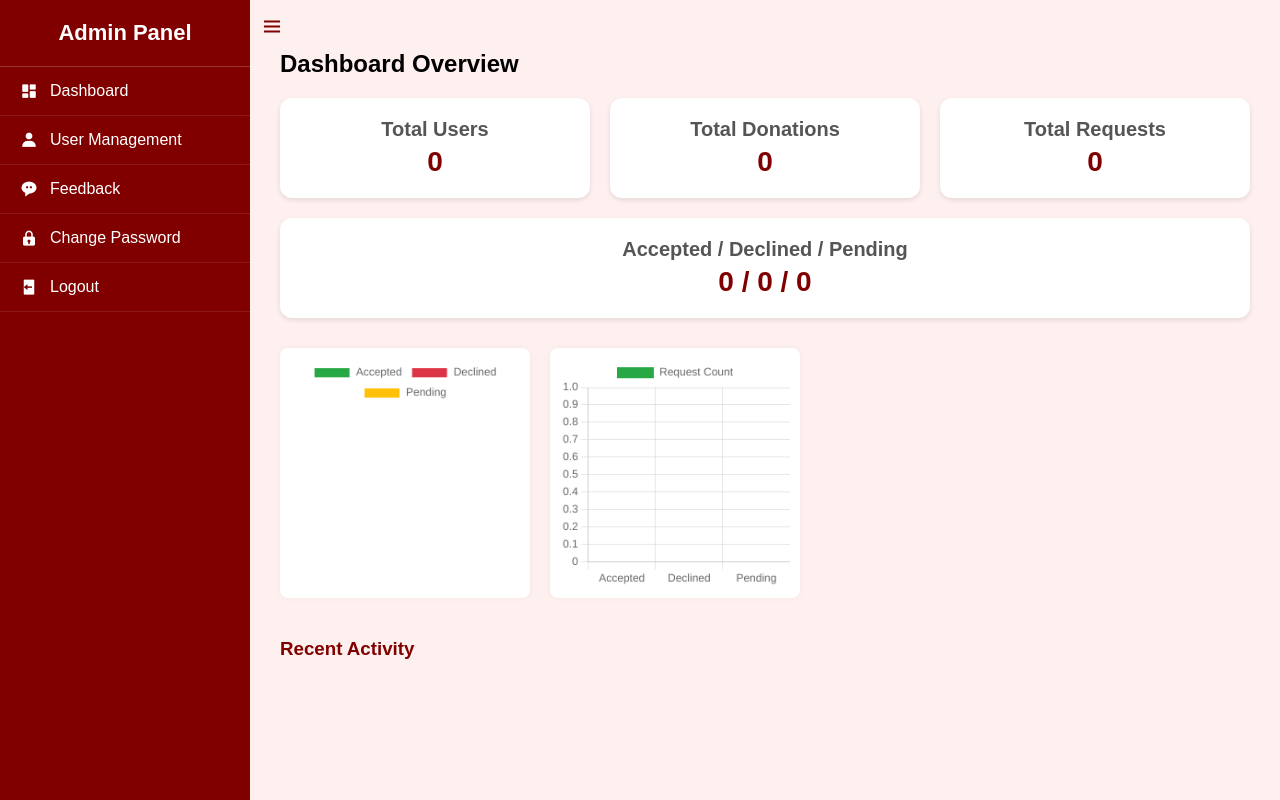
After one commit to SaniyaJadhwani/DonateDilKholKe, a PHP site: page /admin_dashboard.php in a window 1280 px wide. The commit adds this page. Run offline with PHP 8.4, Linux system fonts and the light colour scheme; the visitor is signed in with stand-in values (Sample User, id 1); data that the repository does not hold is empty.

Commit message:
final commit

```diff
--- a/AdminLogin.php
+++ b/AdminLogin.php
@@ -1,5 +1,7 @@
 <?php
-if(isset($_POST['login-btn'])) {
+session_start(); // ✅ Start the session at the top
+
+if (isset($_POST['login-btn'])) {
     $uname = filter_input(INPUT_POST, 'uname');
     $pass = filter_input(INPUT_POST, 'pass');
     $c = 0;
@@ -13,6 +15,7 @@ if(isset($_POST['login-btn'])) {
         if ($result->num_rows > 0) {
             while ($row = $result->fetch_assoc()) {
                 if ($row["Username"] == $uname && $row["Password"] == $pass) {
+                    $_SESSION['admin_username'] = $uname; // ✅ Store admin login session
                     echo "<script>alert('Welcome Admin')</script>";
                     $c++;
                     echo "<script>window.location.href='admin_users.php';</script>";
--- /dev/null
+++ b/admin_dashboard.php
@@ -0,0 +1,206 @@
+<?php
+session_start();
+if (!isset($_SESSION['admin_username'])) {
+    header("Location: admin_login.php");
+    exit();
+}
+$con = new mysqli("localhost", "root", "", "donate_dilkholke");
+
+// Get total stats
+$totalUsers = $con->query("SELECT COUNT(*) AS total FROM users")->fetch_assoc()['total'];
+$totalDonations = $con->query("SELECT COUNT(*) AS total FROM donation_items")->fetch_assoc()['total'];
+$totalRequests = $con->query("SELECT COUNT(*) AS total FROM request")->fetch_assoc()['total'];
+
+// Request status breakdown
+$accepted = $con->query("SELECT COUNT(*) AS total FROM request WHERE status = 'Accepted'")->fetch_assoc()['total'];
+$declined = $con->query("SELECT COUNT(*) AS total FROM request WHERE status = 'Declined'")->fetch_assoc()['total'];
+$pending = $con->query("SELECT COUNT(*) AS total FROM request WHERE status = 'Pending'")->fetch_assoc()['total'];
+
+// Recent activity
+$recentActivity = $con->query("
+    SELECT r.RecieverName, r.DonorName, d.Item, r.Status, r.RequestId
+    FROM request r
+    JOIN donation_items d ON r.DonationId = d.DonationId
+    ORDER BY r.RequestId DESC LIMIT 5
+");
+?>
+<!DOCTYPE html>
+<html lang="en">
+<head>
+    <meta charset="UTF-8">
+    <title>Admin Dashboard</title>
+    <script src="https://cdn.jsdelivr.net/npm/chart.js"></script>
+    <link href="https://unpkg.com/boxicons@2.1.4/css/boxicons.min.css" rel="stylesheet">
+    <style>
+        body {
+            font-family: 'Poppins', sans-serif;
+            background: #f9f9f9;
+            margin: 0;
+        }
+
+        .main-content {
+            margin-left: 250px;
+            padding: 30px;
+        }
+
+        .cards {
+            display: flex;
+            flex-wrap: wrap;
+            gap: 20px;
+            margin-bottom: 30px;
+        }
+
+        .card {
+            background: #fff;
+            padding: 20px;
+            border-radius: 12px;
+            box-shadow: 0 2px 5px rgba(0,0,0,0.1);
+            flex: 1;
+            min-width: 220px;
+            text-align: center;
+        }
+
+        .card h3 {
+            margin: 0;
+            font-size: 20px;
+            color: #555;
+        }
+
+        .card p {
+            font-size: 28px;
+            font-weight: bold;
+            margin: 5px 0 0;
+            color: #800000;
+        }
+
+        .charts {
+            display: flex;
+            flex-wrap: wrap;
+            gap: 20px;
+        }
+
+        canvas {
+            background: #fff;
+            padding: 10px;
+            border-radius: 8px;
+            box-shadow: 0 0 5px rgba(0,0,0,0.05);
+        }
+
+        .activity {
+            margin-top: 40px;
+        }
+
+        .activity h3 {
+            margin-bottom: 15px;
+            color: #800000;
+        }
+
+        .activity ul {
+            list-style: none;
+            padding: 0;
+        }
+
+        .activity li {
+            background: #fff;
+            margin-bottom: 10px;
+            padding: 10px 15px;
+            border-radius: 8px;
+            box-shadow: 0 1px 4px rgba(0,0,0,0.05);
+        }
+
+        .activity li span {
+            font-weight: bold;
+        }
+    </style>
+</head>
+<body>
+
+<?php include("admin_navbar.php"); ?>
+
+<div class="main-content">
+    <h2>Dashboard Overview</h2>
+
+    <div class="cards">
+        <div class="card">
+            <h3>Total Users</h3>
+            <p><?= $totalUsers ?></p>
+        </div>
+        <div class="card">
+            <h3>Total Donations</h3>
+            <p><?= $totalDonations ?></p>
+        </div>
+        <div class="card">
+            <h3>Total Requests</h3>
+            <p><?= $totalRequests ?></p>
+        </div>
+        <div class="card">
+            <h3>Accepted / Declined / Pending</h3>
+            <p><?= "$accepted / $declined / $pending" ?></p>
+        </div>
+    </div>
+
+    <div class="charts">
+        <div style="width: 250px; height: 250px;">
+            <canvas id="statusChart" width="250" height="250"></canvas>
+        </div>
+        <div style="width: 250px; height: 250px;">
+            <canvas id="requestBar" width="250" height="250"></canvas>
+        </div>
+    </div>
+
+    <div class="activity">
+        <h3>Recent Activity</h3>
+        <ul>
+            <?php while ($row = $recentActivity->fetch_assoc()): ?>
+                <li>
+                    <span><?= $row['RecieverName'] ?></span> requested <strong><?= $row['Item'] ?></strong> from <span><?= $row['DonorName'] ?></span>
+                    - Status: <em><?= $row['Status'] ?></em>
+                </li>
+            <?php endwhile; ?>
+        </ul>
+    </div>
+</div>
+
+<script>
+    const ctx1 = document.getElementById('statusChart').getContext('2d');
+    const statusChart = new Chart(ctx1, {
+        type: 'doughnut',
+        data: {
+            labels: ['Accepted', 'Declined', 'Pending'],
+            datasets: [{
+                label: 'Request Status',
+                data: [<?= $accepted ?>, <?= $declined ?>, <?= $pending ?>],
+                backgroundColor: ['#28a745', '#dc3545', '#ffc107']
+            }]
+        },
+        options: {
+            responsive: false,
+            maintainAspectRatio: false
+        }
+    });
+
+    const ctx2 = document.getElementById('requestBar').getContext('2d');
+    const requestBar = new Chart(ctx2, {
+        type: 'bar',
+        data: {
+            labels: ['Accepted', 'Declined', 'Pending'],
+            datasets: [{
+                label: 'Request Count',
+                data: [<?= $accepted ?>, <?= $declined ?>, <?= $pending ?>],
+                backgroundColor: ['#28a745', '#dc3545', '#ffc107']
+            }]
+        },
+        options: {
+            responsive: false,
+            maintainAspectRatio: false,
+            scales: {
+                y: {
+                    beginAtZero: true
+                }
+            }
+        }
+    });
+</script>
+
+</body>
+</html>
--- a/admin_navbar.php
+++ b/admin_navbar.php
@@ -138,12 +138,8 @@
   </div>
   <ul>
     <li><a href="admin_dashboard.php"><i class='bx bxs-dashboard'></i> <span>Dashboard</span></a></li>
-    <li><a href="user_management.php"><i class='bx bxs-user'></i> <span>User Management</span></a></li>
-    <li><a href="donation_management.php"><i class='bx bxs-box'></i> <span>Donation Management</span></a></li>
-    <li><a href="request_management.php"><i class='bx bxs-envelope'></i> <span>Request Management</span></a></li>
-    <li><a href="reported_content.php"><i class='bx bxs-flag'></i> <span>Reported Content</span></a></li>
-    <li><a href="website_settings.php"><i class='bx bxs-cog'></i> <span>Website Settings</span></a></li>
-    <li><a href="feedback.php"><i class='bx bxs-message-rounded-dots'></i> <span>Feedback</span></a></li>
+    <li><a href="admin_users.php"><i class='bx bxs-user'></i> <span>User Management</span></a></li>
+    <li><a href="admin_feedback.php"><i class='bx bxs-message-rounded-dots'></i> <span>Feedback</span></a></li>
     <li><a href="admin_change_password.php"><i class='bx bxs-lock'></i> <span>Change Password</span></a></li>
     <li><a href="admin_logout.php"><i class='bx bxs-log-out'></i> <span>Logout</span></a></li>
   </ul>
--- a/header.php
+++ b/header.php
@@ -73,9 +73,10 @@
     </div>
     <div class="menu">
     <a href="Home2.php">Home</a>
-    <a href="Profile.php">Profile</a>
     <a href="donate.php">Donate</a>
     <a href="receive.php">Receive</a>
+    <a href="Profile.php">Profile</a>
+    <a href="feedback.php">Contact Us</a>
     <a href="logout.php">Logout</a>
     </div>
   </nav>
```
Also changed, not shown: Profile.php (+19 -3 lines), admin_change_password.php (+62 -8 lines), admin_feedback.php (added, +129 -0 lines), chatbox.php (+0 -8 lines), feedback.php (added, +198 -0 lines).
